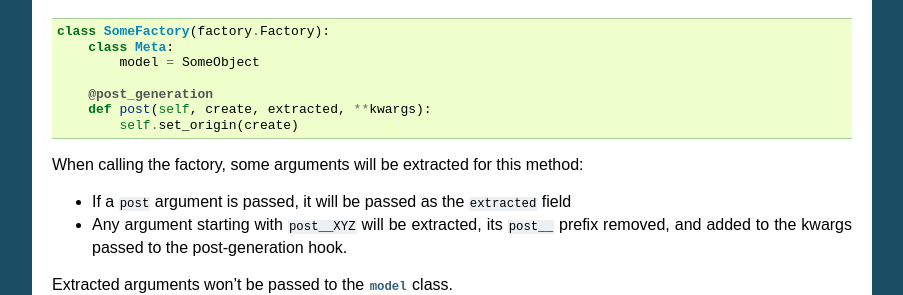
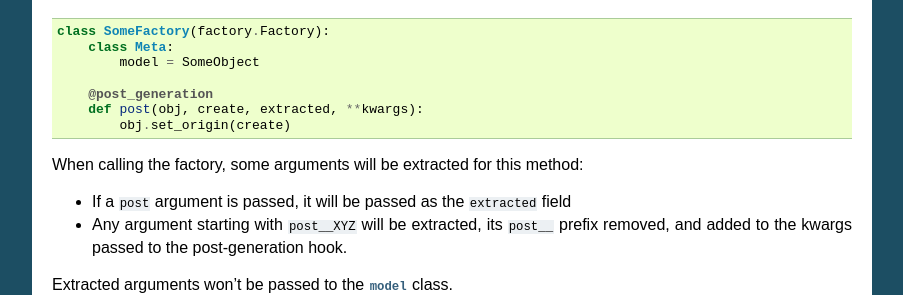
Before and after one commit to FactoryBoy/factory_boy, a Sphinx documentation site: the page built from docs/reference.rst, in a window 1280 px wide and 900 px high, scrolled down 16983 px. Shown: the part 158-453 px from the top of the window, without its empty margins (198-1101 px from the left). Built offline with Sphinx 7.4.7, drawn with Linux system fonts in a browser that asks for light colours.

Commit message:
Use `obj` instead of `self` in `post_generation` example

```diff
--- a/docs/reference.rst
+++ b/docs/reference.rst
@@ -1221,8 +1221,8 @@ For instance, a :class:`PostGeneration` hook is declared as ``post``:
             model = SomeObject
 
         @post_generation
-        def post(self, create, extracted, **kwargs):
-            self.set_origin(create)
+        def post(obj, create, extracted, **kwargs):
+            obj.set_origin(create)
 
 .. OHAI_VIM**
 
```
